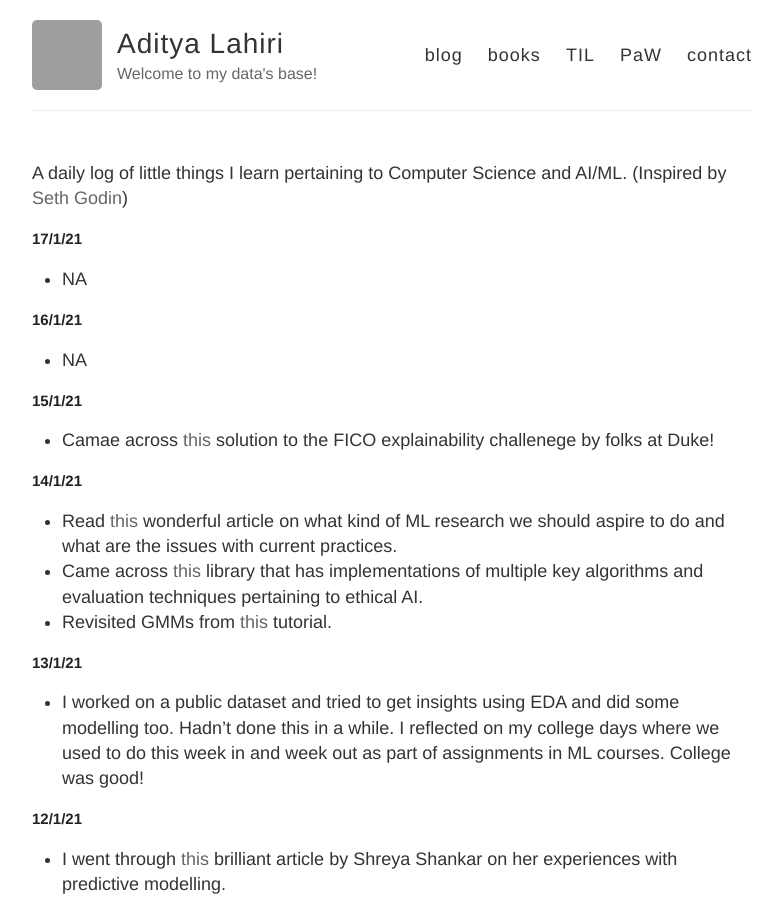
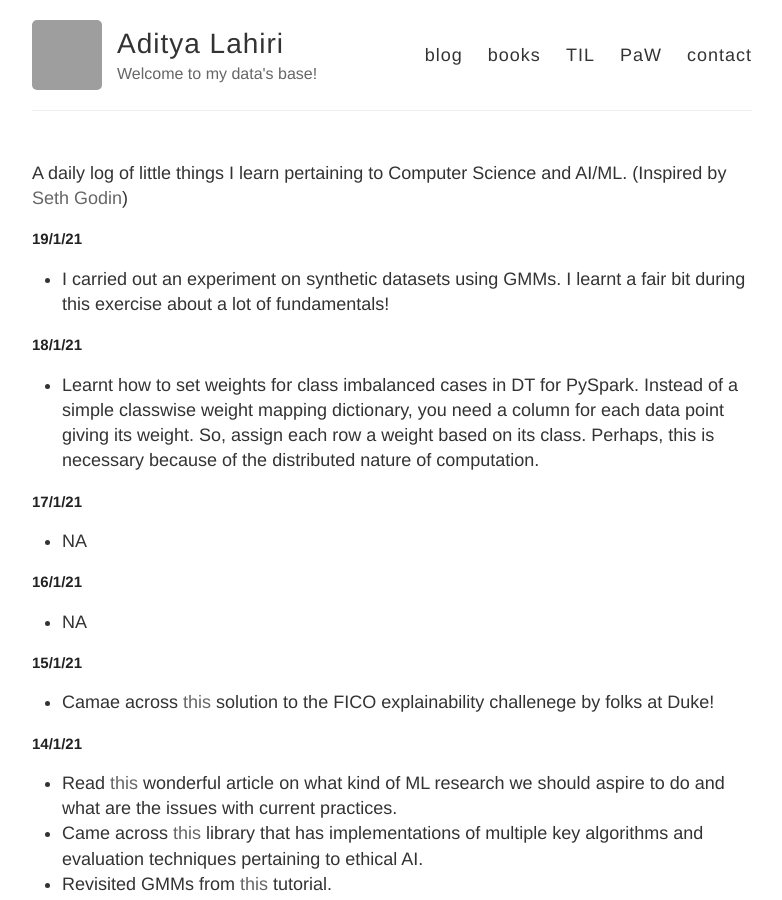
Before and after one commit to adityalahiri/adityalahiri.github.io, a Jekyll site: the page built from TIL.md, in a window 1280 px wide and 900 px high. Shown: the whole window, without its empty margins (248-1030 px from the left). Built offline with Jekyll 4.4.1, drawn with Linux system fonts in a browser that asks for light colours; our own code applies the rules of GitHub Pages for plain Markdown files; grey boxes are pictures that could not be loaded.

Commit message:
Update for 18/1 and 19/1

```diff
--- a/TIL.md
+++ b/TIL.md
@@ -1,5 +1,13 @@
 A daily log of little things I learn pertaining to Computer Science and AI/ML.
 (Inspired by [Seth Godin](https://seths.blog/))
+
+## 19/1/21
+
+* I carried out an experiment on synthetic datasets using GMMs. I learnt a fair bit during this exercise about a lot of fundamentals!
+
+## 18/1/21
+
+* Learnt how to set weights for class imbalanced cases in DT for PySpark. Instead of a simple classwise weight mapping dictionary, you need a column for each data point giving its weight. So, assign each row a weight based on its class. Perhaps, this is necessary because of the distributed nature of computation.
 
 ## 17/1/21
 
```
